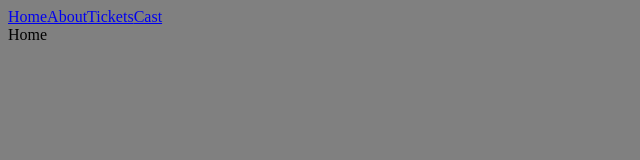
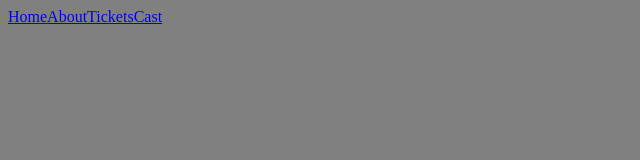
Before and after one commit to mikaelakihl/mi-graphic-tools-assignment2-jurassic-world, a Vue app: page / in a window 1280 px wide. Shown: the top 160 px of the page, without its empty margins (0-640 px from the left). Built offline with nearby package versions, Linux system fonts and the light colour scheme.

Commit message:
fix: removed "home" text

```diff
--- a/src/views/HomeView.vue
+++ b/src/views/HomeView.vue
@@ -3,6 +3,6 @@
 
 <template>
   <main>
-    Home
+
   </main>
 </template>
```
